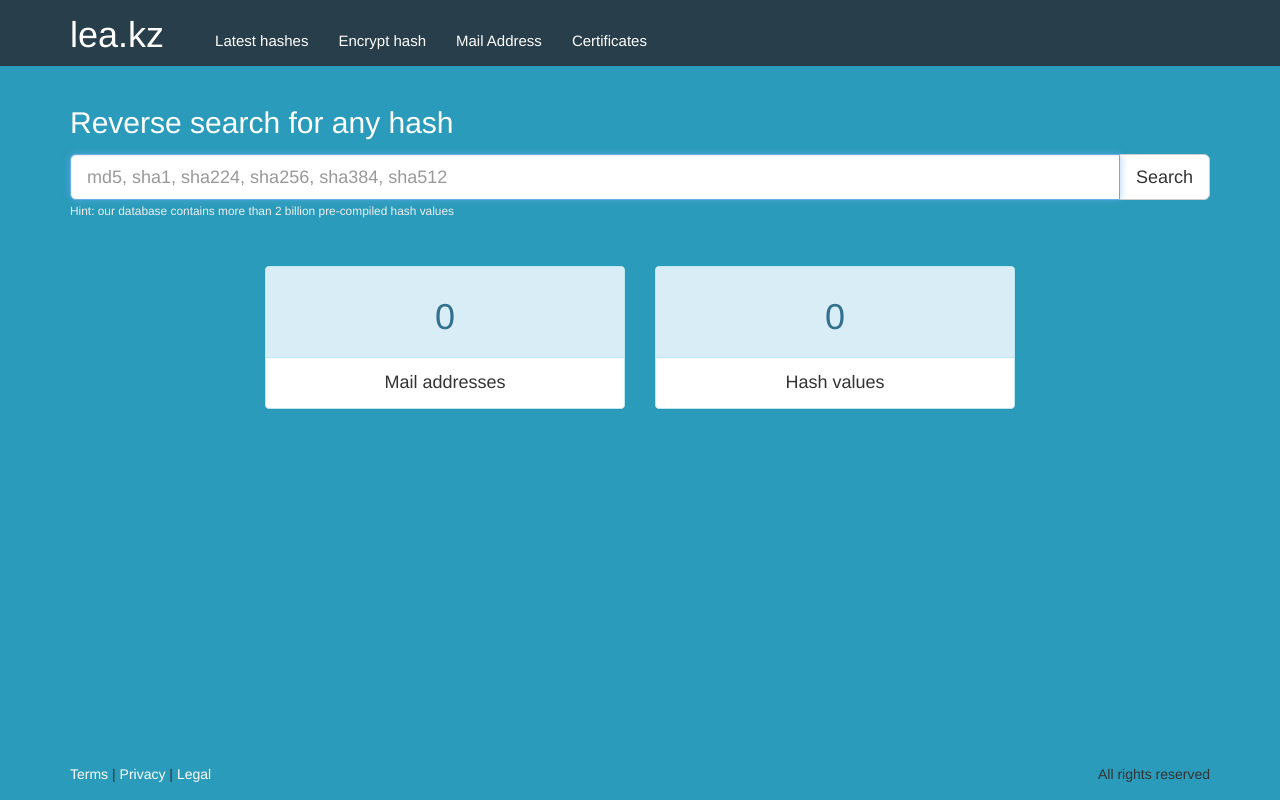
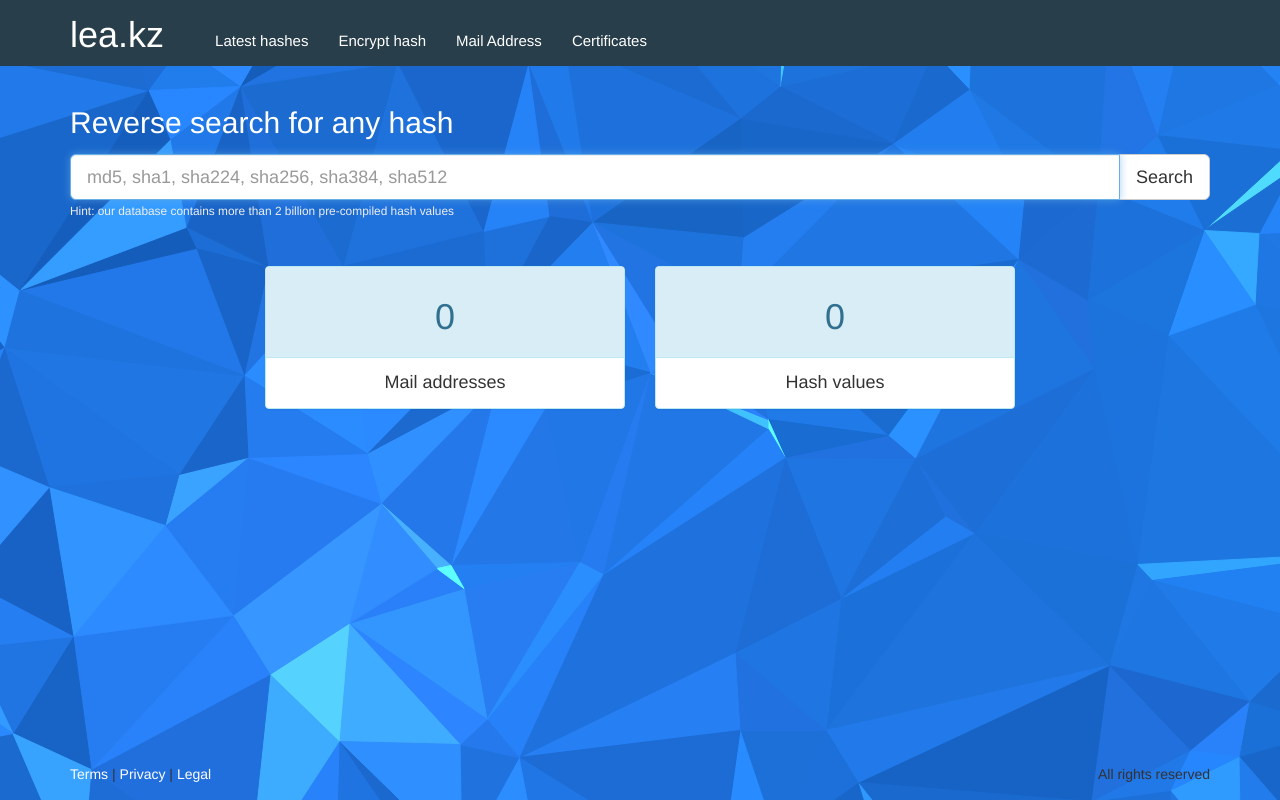
Before and after one commit to p3t3r67x0/leakz, a Flask app: page / in a window 1280 px wide. Run offline with Flask 2, Linux system fonts and the light colour scheme; data that the repository does not hold is empty; some libraries are stand-ins or nearby versions.

Commit message:
added triangle pattern as background image

```diff
--- a/static/styles/dracula.css
+++ b/static/styles/dracula.css
@@ -4,6 +4,7 @@ html, body {
 
 body {
   background-color: #2a9bba;
+  background-image: url('../triangles.svg')
 }
 
 a {
```
Also changed, not shown: static/triangles.svg (added).
